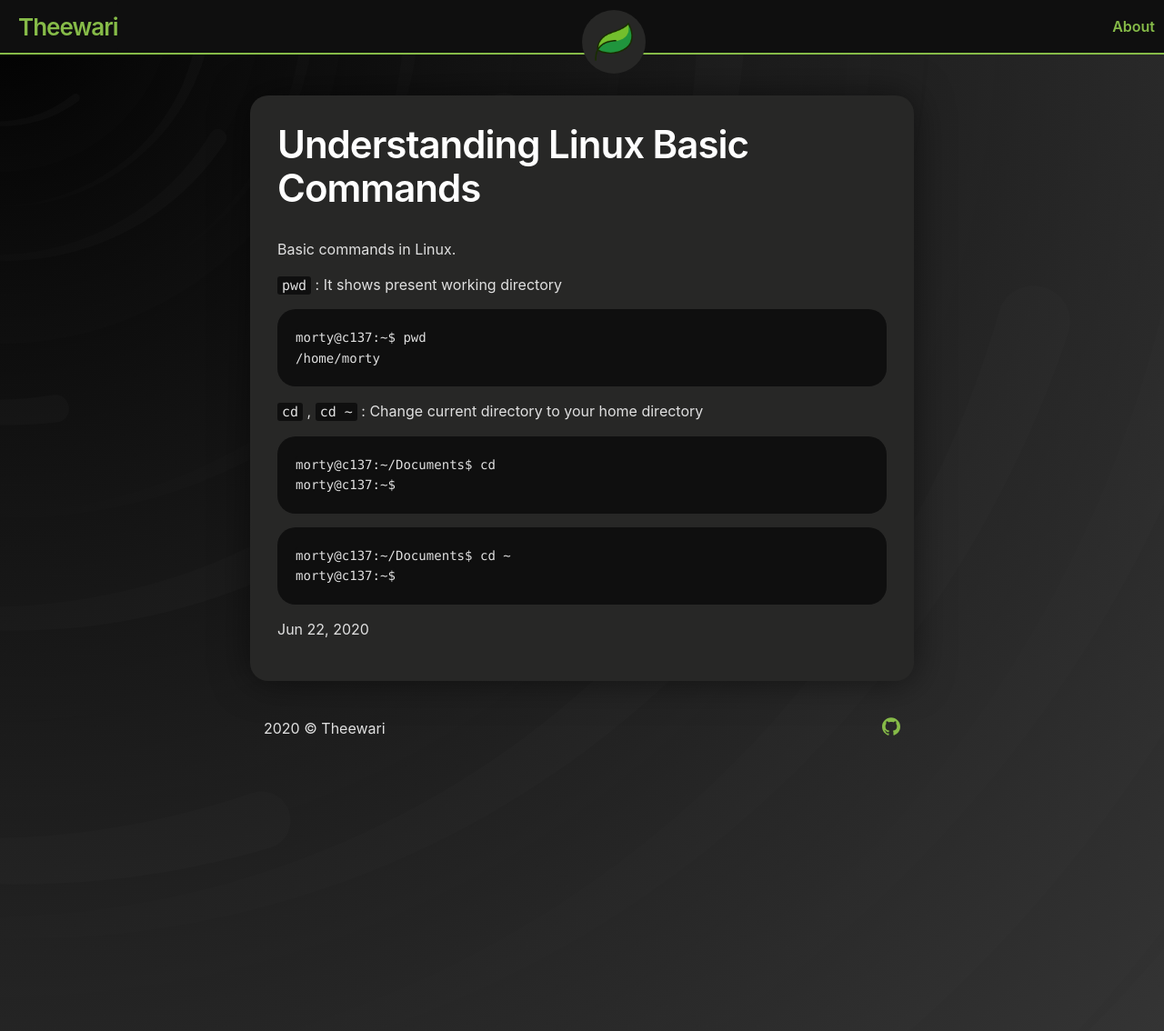
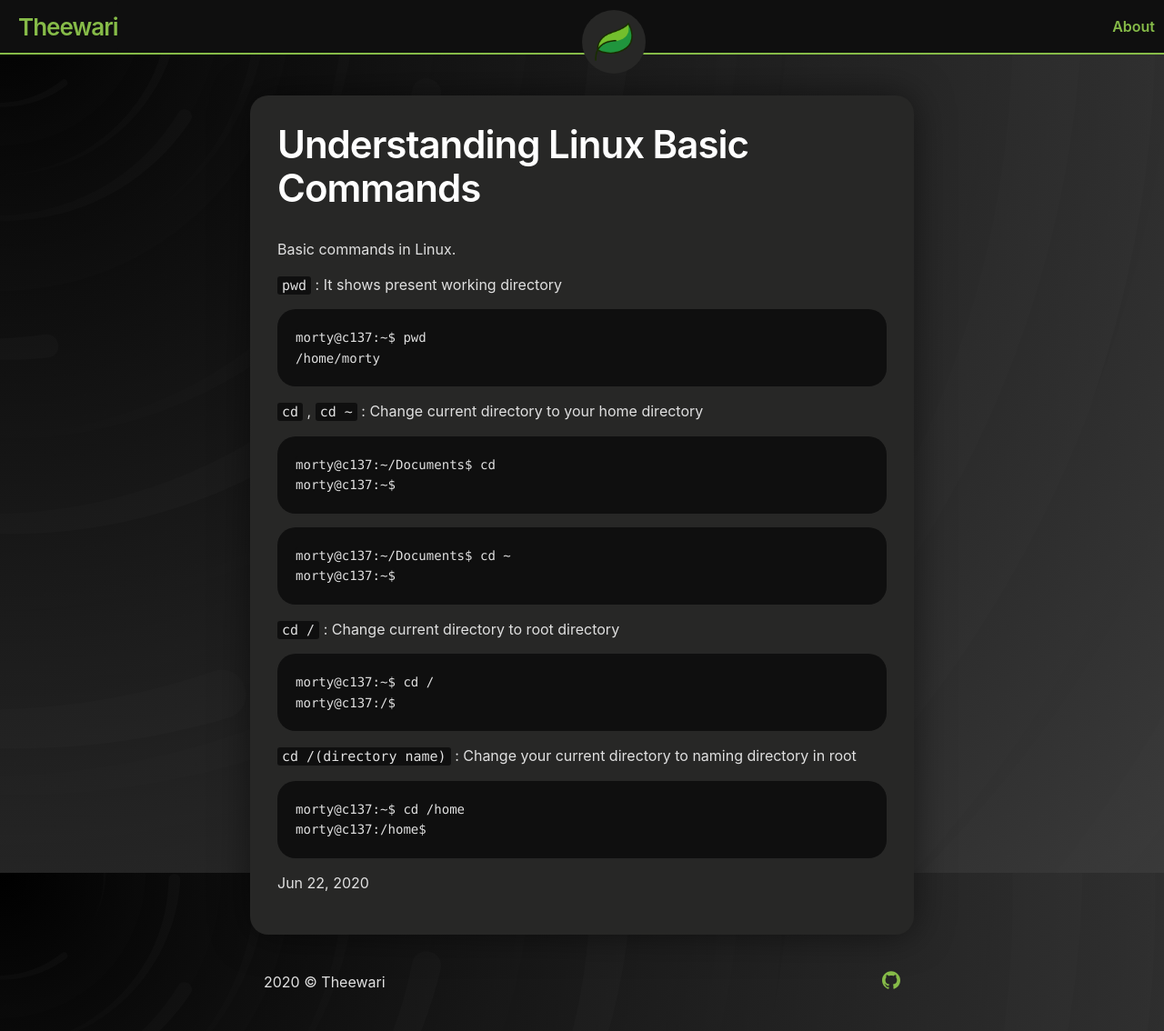
Before and after one commit to theewari/theewari.github.io, a Jekyll site: the page built from _posts/2020-06-22-Linux-command.md, in a window 1280 px wide and 1134 px high. Shown: the whole window at 91% size. Built offline with Jekyll 4.4.1, drawn with Linux system fonts in a browser that asks for light colours.

Commit message:
Update 2020-06-22-Linux-command.md

````diff
--- a/_posts/2020-06-22-Linux-command.md
+++ b/_posts/2020-06-22-Linux-command.md
@@ -28,3 +28,17 @@ morty@c137:~$
 morty@c137:~/Documents$ cd ~
 morty@c137:~$
 ```
+
+`cd /` : Change current directory to root directory
+
+```
+morty@c137:~$ cd /
+morty@c137:/$
+```
+
+`cd /(directory name)` : Change your current directory to naming directory in root
+
+```
+morty@c137:~$ cd /home
+morty@c137:/home$
+```
````
